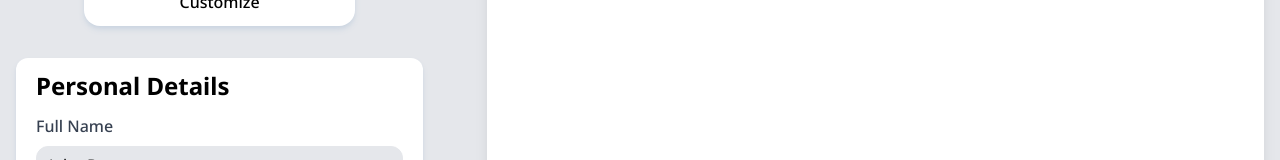
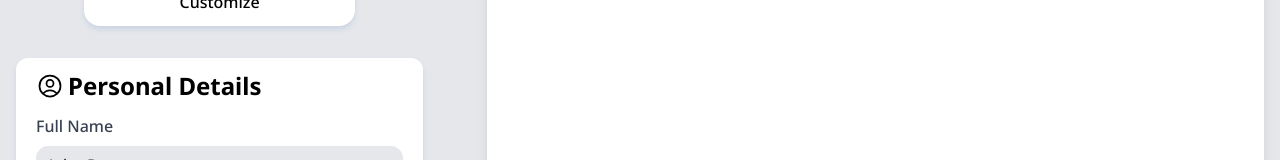
Before and after one commit to leo-vic3nt/EasyCv, a React (Vite) app: page / in a window 1280 px wide. Shown: the part 226-386 px from the top of the page. Built offline with nearby package versions, Linux system fonts and the light colour scheme.

Commit message:
add icon to personal details

```diff
--- a/src/components/PersonalDetails.jsx
+++ b/src/components/PersonalDetails.jsx
@@ -1,5 +1,6 @@
 /* eslint-disable react/prop-types */
 import { useState } from "react";
+import { UserCircleIcon } from "@heroicons/react/24/outline";
 
 function Container({ children }) {
   return (
@@ -14,7 +15,7 @@ function FormInput({ name, label, value, onChange, type }) {
     <div className="mb-4">
       <label
         htmlFor={name}
-        className="mb-2 block  font-medium capitalize text-gray-700"
+        className="mb-2 block font-medium capitalize text-gray-700"
       >
         {label}
       </label>
@@ -75,7 +76,10 @@ function DataForm() {
 function PersonalDetails() {
   return (
     <Container>
-      <h3 className="text-2xl font-bold">Personal Details</h3>
+      <h3 className="flex gap-1 items-center text-2xl font-bold">
+        <UserCircleIcon className="size-7"/>
+        Personal Details
+      </h3>
       <DataForm />
     </Container>
   );
```
